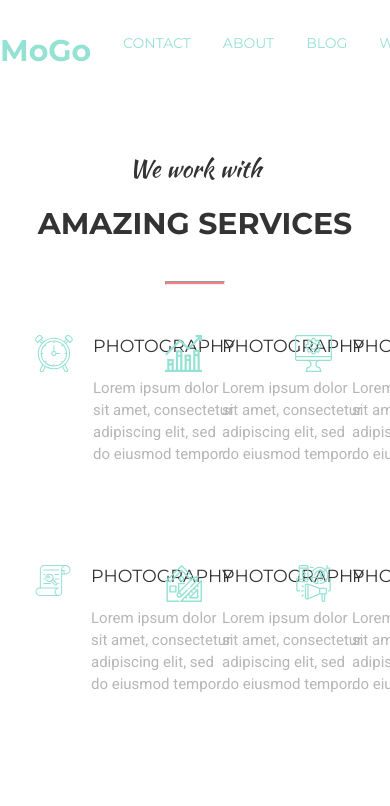
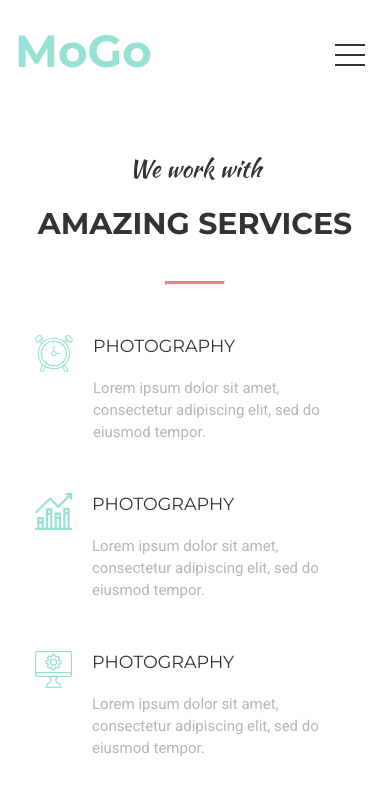
Before and after one commit to Byxter/MoGo, a plain HTML site: page index.html in a window 390 px wide. Shown: the top 806 px of the page. Drawn offline with Linux system fonts and the light colour scheme.

Commit message:
new menu

```diff
--- a/css/style.css
+++ b/css/style.css
@@ -28,23 +28,99 @@ body {
     margin-left: auto;
     margin-right: auto;
     display: flex;
-    justify-content: space-between;
+    justify-content:space-between;
 }
+@media (max-width: 1200px){
+    .header{
+        padding: 32px 15px;
+    }
+}
+
 
 /* logo */
 .logo h1 {
     font-family: 'Montserrat';
-    font-style: normal;
-    font-weight: bold;
     font-size: 30px;
     line-height: 37px;
     color: #95E1D3;
+}
+@media (max-width: 425px){
+    .logo h1{
+        font-size: 45px;
+    }
 }
 
 /* nav-menu */
 .nav-menu {
     list-style: none;
     display: flex;
+}
+@media (max-width: 425px){
+    .menu input{
+        opacity: 0;
+    }
+    label{
+        height: 30px;
+        width: 30px;
+        position: absolute;
+        top: 40px;
+        right: 25px;
+        z-index: 2;
+        display: flex;
+        align-items: center;
+    }
+    label span{
+        height: 2px;
+        background: #333;
+        width: 100%;
+        position: relative;
+        transition: transform .5s;
+    }
+    label span::before{
+        content: '';
+        display: block;
+        height: 2px;
+        background: #333;
+        width: 100%;
+        position: absolute;
+        top: -10px;
+        transition: transform .5s;
+    }
+    label span::after{
+        content: '';
+        display: block;
+        height: 2px;
+        background: #333;
+        width: 100%;
+        position: absolute;
+        top: 10px;
+        transition: transform .5s;
+    }
+    .menu input:checked ~ label span{
+        transform: rotate(45deg);
+    }
+    .menu input:checked ~ label span::before,
+    .menu input:checked ~ label span::after{
+        top: 0;
+        transform: rotate(90deg);
+    }
+    .nav-menu{
+        position: absolute;
+        left: 0;
+        right: 0;
+        top: -800px;
+        background: white;
+        display: flex;
+        flex-direction: column;
+        transition: .3s;
+    }
+    .menu li{
+        text-align: center;
+        margin: 30px 0;
+    }
+    .menu input:checked ~ .nav-menu{
+        top: 80px;
+    }
 }
 .nav-menu li {
     margin-left: 32px;
@@ -111,6 +187,17 @@ section {
     display: flex;
     align-items: flex-start;
 }
+@media (max-width: 1200px){
+    .services-items li{
+        width: 50%;
+    }
+}
+@media (max-width: 425px){
+    .services-items li{
+        width: 100%;
+        margin-bottom: 0px;
+    }
+}
 .services-items li img {
     margin-right: 20px;
 }
@@ -131,11 +218,27 @@ section {
 }
 .members{
     display: flex;
+
+}
+@media (max-width: 1200px){
+    .members,
+    .section-title{
+        padding: 0px 30px;
+    }
 }
 .member-profile{
     width: 33.33%;
     margin-right: 30px;
     text-align: center;
+}
+@media (max-width: 425px){
+    .members{
+        flex-wrap: wrap;
+    }
+    .member-profile{
+        width: 100%;
+        margin-right: 0px;
+    }
 }
 .member-profile :last-child{
     margin-right: 0;
@@ -180,6 +283,31 @@ footer{
     padding-bottom: 10px;
     align-items: center;
 }
+@media (max-width: 1200px){
+    footer{
+        padding: 15px;
+    }
+}
+@media (max-width: 425px){
+    footer{
+        flex-direction: column;
+    }
+    form{
+        order: 0;
+    }
+    .copy{
+        order: 1;
+    }
+}
+@media (max-width: 320px){
+    form{
+        width: 100%;
+        flex-direction: column;
+    }
+    input{
+        margin-bottom: 15px;
+    }
+}
 form{
     display: flex;
 }
@@ -195,10 +323,7 @@ form{
     padding: 11px 10px;
 }
 #button{
-    width: 150px;
     height: 40px;
-    left: 1410px;
-    top: 1568px;
     background: #95E1D3;
     border: 1px solid #95E1D3 ;
     color: #fff;
@@ -258,6 +383,6 @@ form{
 .social img{
     height: 26px;
 }
-.social li:hover:{
+.social li:hover{
     background: #95E1D3;
 }
--- a/index.html
+++ b/index.html
@@ -20,6 +20,10 @@
                 <h1>MoGo</h1>
             </div>
             <nav class="menu">
+                <input type="checkbox" name="" id="mob-menu">
+                <label for="mob-menu">
+                    <span></span>
+                </label>
                 <ul class="nav-menu">
                     <li><a href="#">Contact</a></li>
                     <li><a href="#">About</a></li>
```
